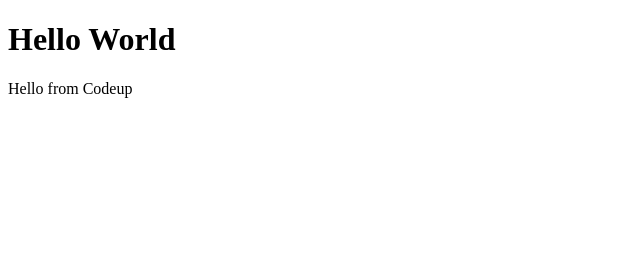
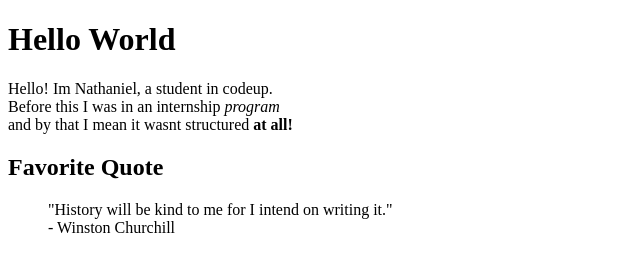
Before and after one commit to NathanielMedrano/codeup.dev, a plain HTML site: page public/helloworld.html in a window 1280 px wide. Shown: the whole page, without its empty margins (0-640 px from the left). Drawn offline with Linux system fonts and the light colour scheme.

Commit message:
Intro with tags
Blockquote

```diff
--- a/public/helloworld.html
+++ b/public/helloworld.html
@@ -3,9 +3,15 @@
 <html>
 	<head>
 		<title>Hello World</title>
-		<h1>Hello World</h1>
 	</head>
 	<body>
-		<p>Hello from Codeup</p>
+		<h1>Hello World</h1>
+		<p>Hello! Im Nathaniel, a student in codeup. <br>
+		   Before this I was in an internship <em>program</em> <br>
+			and by that I mean it wasnt structured <strong>at all!</strong></p>
+		<h2>Favorite Quote</h2>
+		<blockquote>"History will be kind to me for I intend on writing it." <br>
+					- Winston Churchill
+		</blockquote>
 	</body>
 </html>
```
